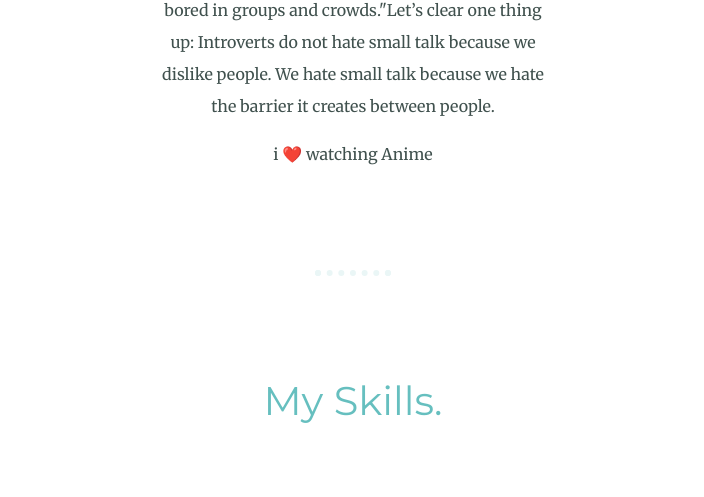
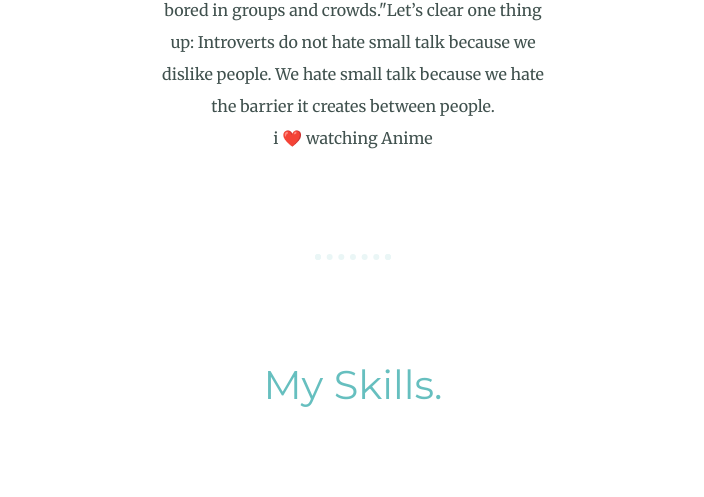
Before and after one commit to Harinarayanaswaroop/Personal-Site, a plain HTML site: page index.html in a window 1280 px wide. Shown: the part 1259-1756 px from the top of the page, without its empty margins (287-991 px from the left). Drawn offline with Linux system fonts and the light colour scheme.

Commit message:
anime final edit

```diff
--- a/index.html
+++ b/index.html
@@ -24,7 +24,7 @@
       <img class ="profile-Swaroop-image" src="images/Swaroop-round.png" alt="">
       <h2>Hello.</h2>
       <p class="intro">i'm an introvet. rarely bored alone, I am often bored in groups and crowds."Let’s clear one thing up: Introverts do not hate small talk because we dislike people. We hate small talk because we hate the barrier it creates between people.</p>
-      <p>i ❤️ watching Anime</p>
+      <p class="intro">i ❤️ watching Anime</p>
     </div>
     <hr>
     <div class="skills">
```
